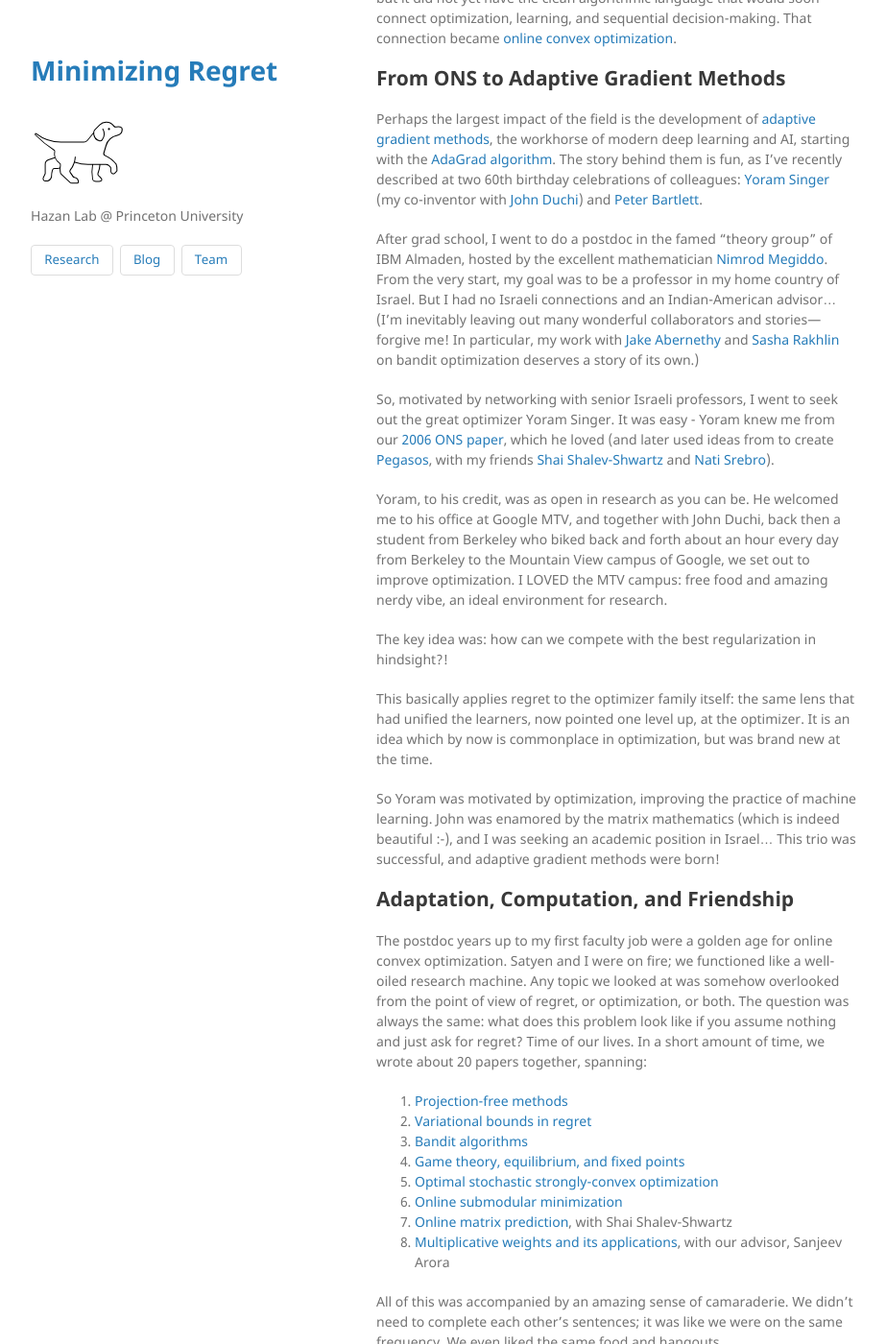
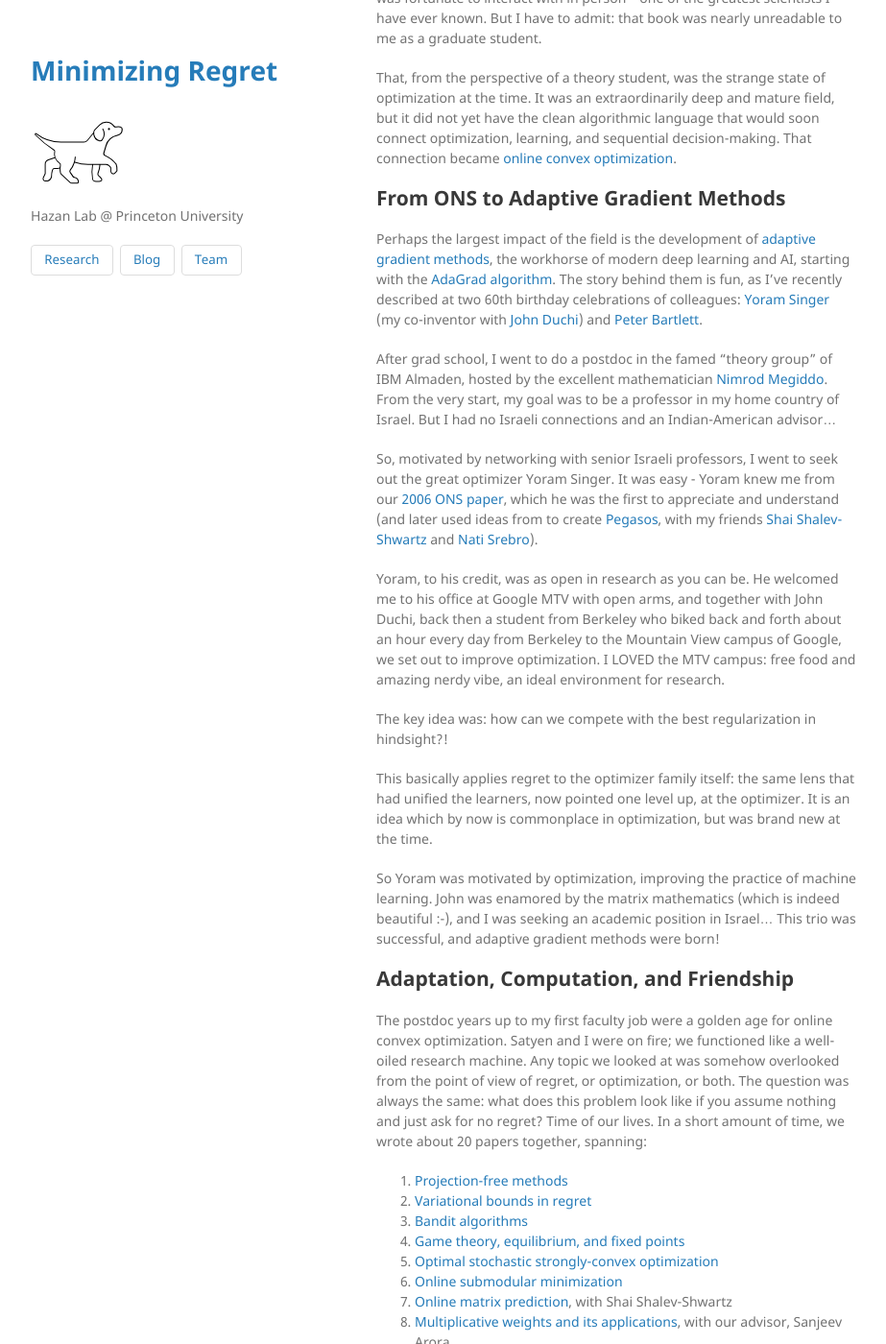
Before and after one commit to MinRegret/minregret.github.io, a Jekyll site: the page built from _posts/2026-09-16-two-decades-of-online-convex-optimization.md, in a window 1280 px wide and 1400 px high, scrolled down 1644 px. Shown: the whole window at 96% size, without its empty margins (178-1101 px from the left). Built offline with Jekyll 4.4.1, drawn with Linux system fonts in a browser that asks for light colours; some of the changed text lies outside the part shown.

Commit message:
Update 2026-09-16-two-decades-of-online-convex-optimization.md

```diff
--- a/_posts/2026-09-16-two-decades-of-online-convex-optimization.md
+++ b/_posts/2026-09-16-two-decades-of-online-convex-optimization.md
@@ -26,11 +28,11 @@ That, from the perspective of a theory student, was the strange state of optimiz
 
 Perhaps the largest impact of the field is the development of [adaptive gradient methods](https://jmlr.org/papers/v12/duchi11a.html), the workhorse of modern deep learning and AI, starting with the [AdaGrad algorithm](https://jmlr.org/papers/v12/duchi11a.html). The story behind them is fun, as I’ve recently described at two 60th birthday celebrations of colleagues: [Yoram Singer](https://yoram-singer.github.io/) (my co-inventor with [John Duchi](https://web.stanford.edu/~jduchi/)) and [Peter Bartlett](https://www.stat.berkeley.edu/~bartlett/).
 
-After grad school, I went to do a postdoc in the famed “theory group” of IBM Almaden, hosted by the excellent mathematician [Nimrod Megiddo](https://theory.stanford.edu/~megiddo/bio.html). From the very start, my goal was to be a professor in my home country of Israel. But I had no Israeli connections and an Indian-American advisor… (I’m inevitably leaving out many wonderful collaborators and stories—forgive me! In particular, my work with [Jake Abernethy](https://jakeabernethy.github.io/) and [Sasha Rakhlin](https://www.mit.edu/~rakhlin/) on bandit optimization deserves a story of its own.)
+After grad school, I went to do a postdoc in the famed “theory group” of IBM Almaden, hosted by the excellent mathematician [Nimrod Megiddo](https://theory.stanford.edu/~megiddo/bio.html). From the very start, my goal was to be a professor in my home country of Israel. But I had no Israeli connections and an Indian-American advisor…
 
-So, motivated by networking with senior Israeli professors, I went to seek out the great optimizer Yoram Singer. It was easy - Yoram knew me from our [2006 ONS paper](https://www.satyenkale.com/papers/log-regret.pdf), which he loved (and later used ideas from to create [Pegasos](https://home.ttic.edu/~shai/papers/ShalevSiSr07.pdf), with my friends [Shai Shalev-Shwartz](https://www.cs.huji.ac.il/~shais/) and [Nati Srebro](https://nati.ttic.edu/)).
+So, motivated by networking with senior Israeli professors, I went to seek out the great optimizer Yoram Singer. It was easy - Yoram knew me from our [2006 ONS paper](https://www.satyenkale.com/papers/log-regret.pdf), which he was the first to appreciate and understand (and later used ideas from to create [Pegasos](https://home.ttic.edu/~shai/papers/ShalevSiSr07.pdf), with my friends [Shai Shalev-Shwartz](https://www.cs.huji.ac.il/~shais/) and [Nati Srebro](https://nati.ttic.edu/)).
 
-Yoram, to his credit, was as open in research as you can be. He welcomed me to his office at Google MTV, and together with John Duchi, back then a student from Berkeley who biked back and forth about an hour every day from Berkeley to the Mountain View campus of Google, we set out to improve optimization. I LOVED the MTV campus: free food and amazing nerdy vibe, an ideal environment for research.
+Yoram, to his credit, was as open in research as you can be. He welcomed me to his office at Google MTV with open arms, and together with John Duchi, back then a student from Berkeley who biked back and forth about an hour every day from Berkeley to the Mountain View campus of Google, we set out to improve optimization. I LOVED the MTV campus: free food and amazing nerdy vibe, an ideal environment for research.
 
 The key idea was: how can we compete with the best regularization in hindsight?!
 
@@ -40,7 +42,7 @@ So Yoram was motivated by optimization, improving the practice of machine learni
 
 ## Adaptation, Computation, and Friendship
 
-The postdoc years up to my first faculty job were a golden age for online convex optimization. Satyen and I were on fire; we functioned like a well-oiled research machine. Any topic we looked at was somehow overlooked from the point of view of regret, or optimization, or both. The question was always the same: what does this problem look like if you assume nothing and just ask for regret? Time of our lives. In a short amount of time, we wrote about 20 papers together, spanning:
+The postdoc years up to my first faculty job were a golden age for online convex optimization. Satyen and I were on fire; we functioned like a well-oiled research machine. Any topic we looked at was somehow overlooked from the point of view of regret, or optimization, or both. The question was always the same: what does this problem look like if you assume nothing and just ask for no regret? Time of our lives. In a short amount of time, we wrote about 20 papers together, spanning:
 
 1. [Projection-free methods](https://arxiv.org/abs/1206.4657)
 2. [Variational bounds in regret](https://link.springer.com/article/10.1007/s10994-010-5175-x)
```
Also changed, not shown: other parts of _posts/2026-09-16-two-decades-of-online-convex-optimization.md (+2 -0 lines).
